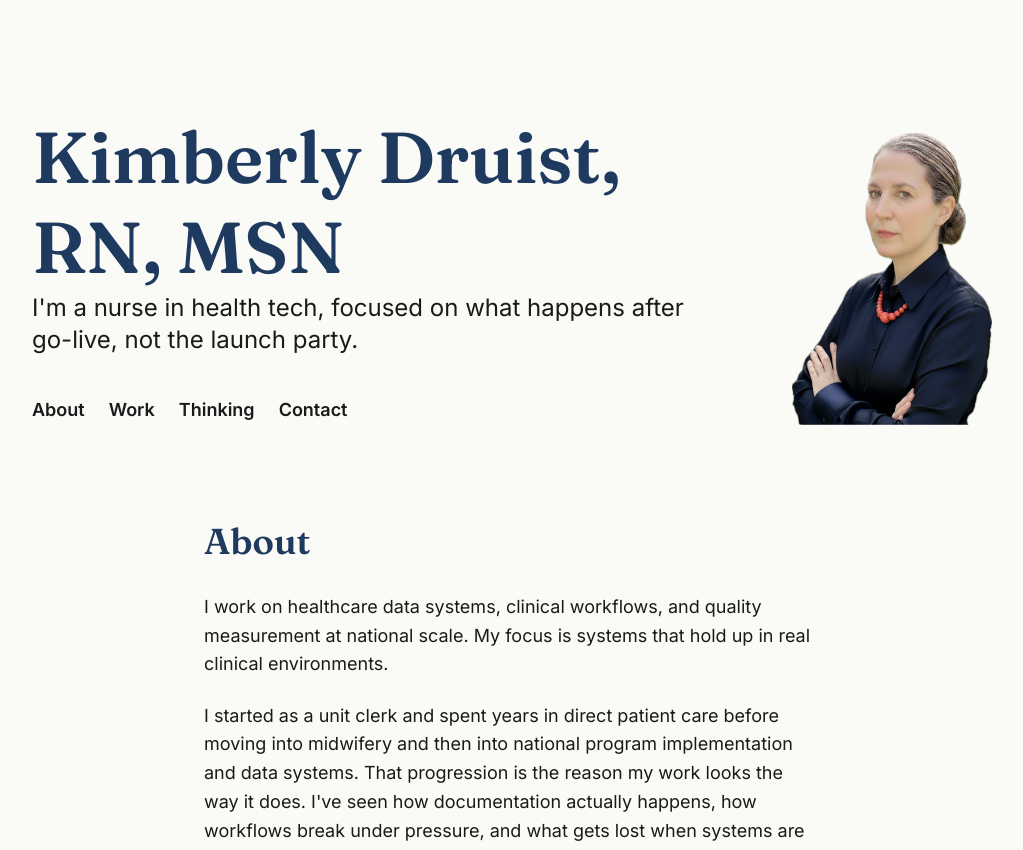
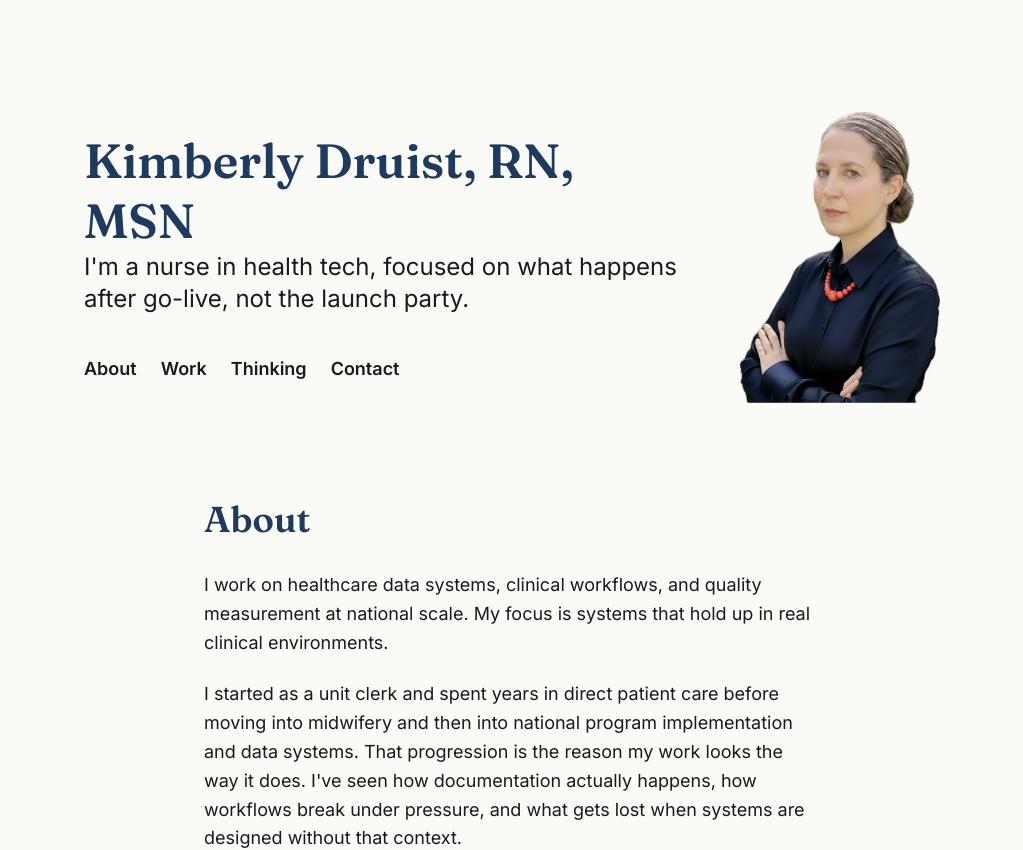
Before and after one commit to druik/kimberlydruist-com, a Next.js app: page / in a window 1280 px wide. Shown: the top 850 px of the page, without its empty margins (128-1151 px from the left). Built offline with nearby package versions, Linux system fonts and the light colour scheme.

Commit message:
fix: refine header typography, photo size, and alignment

```diff
--- a/components/Header.tsx
+++ b/components/Header.tsx
@@ -7,9 +7,9 @@ const navItems = [
 
 export function Header() {
   return (
-    <header className="mx-auto flex w-full max-w-5xl flex-col gap-10 px-6 py-16 md:flex-row md:items-end md:justify-between md:px-8 md:pb-12 md:pt-28">
+    <header className="mx-auto flex w-full max-w-[920px] flex-col gap-10 px-6 py-16 md:flex-row md:items-center md:gap-12 md:px-8 md:pb-12 md:pt-28">
       <div className="order-2 min-w-0 flex-1 md:order-1">
-        <h1 className="font-serif text-5xl font-semibold leading-tight text-accent md:text-7xl">
+        <h1 className="font-serif text-4xl font-semibold leading-tight text-accent md:text-5xl">
           Kimberly Druist, RN, MSN
         </h1>
         <p className="mt-5 max-w-copy text-xl md:text-2xl">
```
